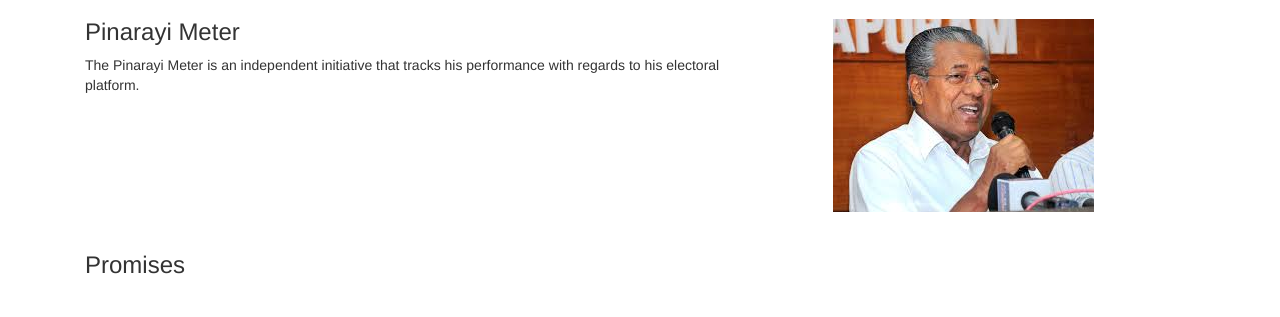
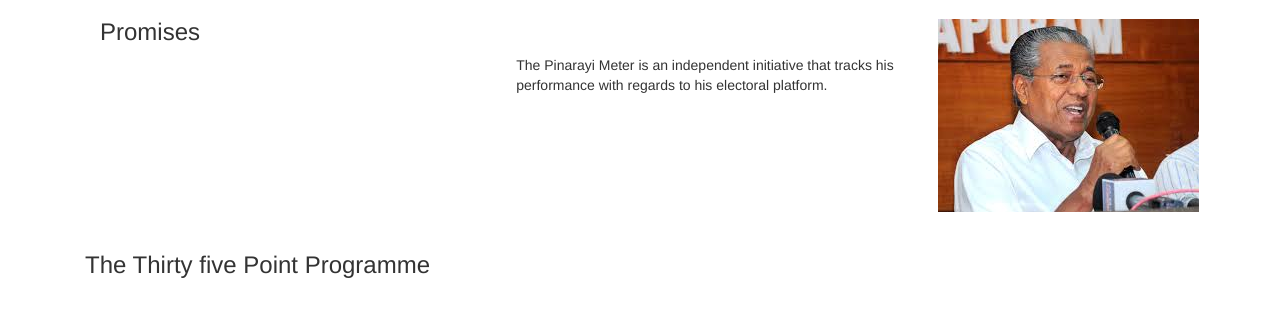
Before and after one commit to paulkg4u/pinarayi-meter, a Django app: page /promise/ in a window 1280 px wide. Shown: the part 51-368 px from the top of the page. Run offline with Django 3.2, Linux system fonts and the light colour scheme; tables that the repository leaves empty hold one stand-in row (values such as "Sample post"); some libraries are stand-ins or nearby versions.

Commit message:
added css

```diff
--- a/pinarayiMeter/pinarayi_meter/admin.py
+++ b/pinarayiMeter/pinarayi_meter/admin.py
@@ -1,5 +1,7 @@
 from django.contrib import admin
 
-from .models import Promise
+from .models import Promise, ReferenceObj
+
 
 admin.site.register(Promise)
+admin.site.register(ReferenceObj)
--- a/pinarayiMeter/pinarayi_meter/constants.py
+++ b/pinarayiMeter/pinarayi_meter/constants.py
@@ -1,3 +1,4 @@
+THIRTY_FIVE_POINT_PROGRAMME = 'Thirty Five Point Programme'
 
 class Collection(object):
     def __init__(self):
--- a/pinarayiMeter/pinarayi_meter/libs/promiseLib.py
+++ b/pinarayiMeter/pinarayi_meter/libs/promiseLib.py
@@ -1,4 +1,5 @@
 from .. models import  Promise
+from .. constants import *
 
 class PromiseLib(object):
     def __init__(self):
@@ -7,6 +8,11 @@ class PromiseLib(object):
     def list_promise(self):
         promises = Promise.objects.all()
         return  promises
+
+    def get_top_promises(self):
+        promises = Promise.objects.filter(category = THIRTY_FIVE_POINT_PROGRAMME)
+        print len(promises)
+        return promises
 
     def get_promise(self,reqObj):
         promise = Promise.objects.get(uuid = reqObj.uuid)
--- a/pinarayiMeter/pinarayi_meter/models.py
+++ b/pinarayiMeter/pinarayi_meter/models.py
@@ -5,11 +5,27 @@ from django.db import models
 # Create your models here.
 
 class Promise(models.Model):
+	STATUS = (
+			('Not Started','Not Started'),
+			('Completed', 'Completed'),
+			('In Progress', 'In Progress'),
+			('Broken','Broken')
+		)
+	CATEGORIES = (
+			('Thirty Five Point Programme', 'Thirty Five Point Programme'),
+			('Agriculture', 'Agriculture'),
+			('Education','Education'),
+			('Tourism', 'Tourism'),
+			('Transportation','Transportation'),
+			('Health','Health'),
+			('Law and Order', 'Law and Order'),
+			('Irrigation','Irrigation'),
+		)
 	uuid = models.UUIDField(unique=True,default=uuid.uuid4)
 	title = models.CharField(max_length =200)
-	status = models.CharField(max_length = 50)
+	status = models.CharField(max_length = 50, choices = STATUS, default = "Not Started")
 	description = models.TextField(default = "")
-	category = models.CharField(max_length = 100,default = "")
+	category = models.CharField(max_length = 50,choices = CATEGORIES)
 
 	def __unicode__(self):
 		return unicode(self.title)
--- a/pinarayiMeter/pinarayi_meter/views.py
+++ b/pinarayiMeter/pinarayi_meter/views.py
@@ -3,17 +3,21 @@ from django.http import  HttpResponse
 
 from libs.promiseLib import  PromiseLib
 
-from constants import  Collection
+# from constants import  Collection
 # Create your views here.
 def index(request):
     promiseLib = PromiseLib()
-    result = promiseLib.list_promise()
-    response = {'promises':result}
+    topPromises = promiseLib.get_top_promises()
+    # promises = promiseLib.list_promise()
+    response = {'topPromises':topPromises}
+    # response['promises'] = promises
     return render(request,'pinarayi_meter/index.html',response)
 
 def promise(request, uuid):
     reqObj = Collection()
     reqObj.uuid = uuid
     promiseLib =PromiseLib()
+
     result = promiseLib.get_promise(reqObj)
+
     return HttpResponse("list promise")
--- a/pinarayiMeter/static/css/style.css
+++ b/pinarayiMeter/static/css/style.css
@@ -1,5 +1,14 @@
 body {
   padding-top: 50px;
+}
+.flex-display{
+  display: flex;
+}
+
+.flex-container{
+  display: flex;
+  justify-content: center;
+  flex-direction: column;
 }
 .starter-template {
   padding: 40px 15px;
@@ -25,3 +34,15 @@ body {
     height: auto;
     width: auto;
 }
+
+.promise-list{
+  height: 40px !important;
+  margin-bottom: 2px !important;
+  border: 1px solid #aaaadd;
+  background-color: #dddddd;
+  border-radius: 5px;
+}
+.promise-title{
+  font-size: 20px;
+  font-weight: 500;
+}
--- a/pinarayiMeter/templates/pinarayi_meter/index.html
+++ b/pinarayiMeter/templates/pinarayi_meter/index.html
@@ -4,19 +4,34 @@
 
 <div class = "container">
     <div class = "col-md-12">
-        <div class = "col-md-7 no-padding">
-            <h3>Pinarayi Meter</h3>
-            <p>
-                The Pinarayi Meter is an independent initiative that tracks
-                his performance with regards to his electoral platform.
-            </p>
+        <div class = "col-md-9 no-padding">
+            <div class = "col-md-12">
+                <h3>Promises</h3>
+            </div>
+            <div class = "col-md-6">
+
+                {% for promise in promises %}
+                    {{promise.status}}
+                {% endfor %}
+            </div>
+            <div class = "col-md-6">
+                <p>
+                    The Pinarayi Meter is an independent initiative that tracks
+                    his performance with regards to his electoral platform.
+                </p>
+            </div>
         </div>
-        <div class = "col-md-5 center no-padding padding-20">
+        <div class = "col-md-3 center no-padding padding-20">
             <img src="{% static 'images/pinarayi_profile.jpg' %}" class = "profile-image">
         </div>
     </div>
     <div class = "col-md-12">
-        <h3>Promises</h3>
+        <h3>
+            The Thirty five Point Programme
+        </h3>
+        {% for promise in promises %}
+            {{promise.status}}
+        {% endfor %}
     </div>
 </div>
 {% endblock %}
```
Also changed, not shown: pinarayiMeter/db.sqlite3 (deleted).
